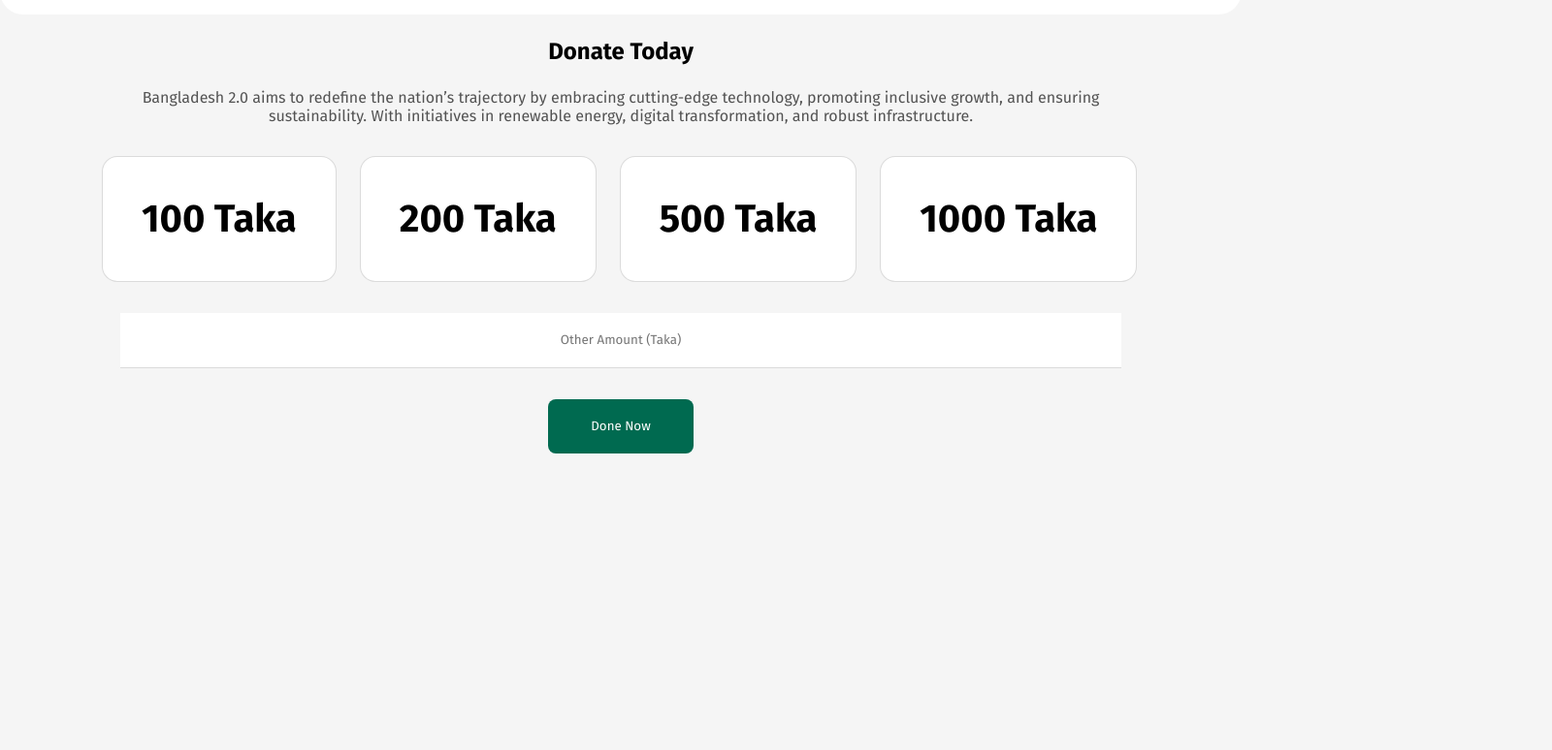
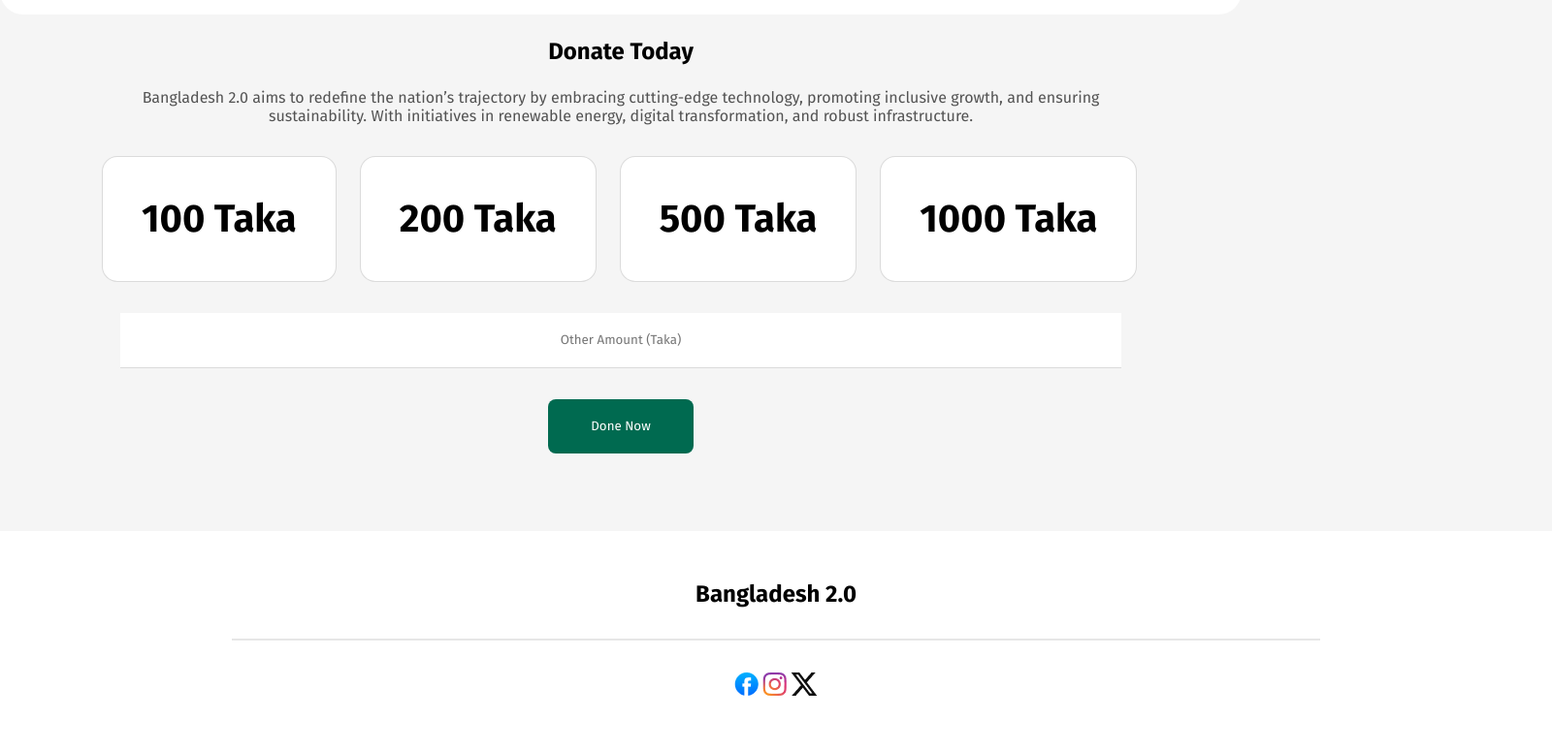
Before and after one commit to Jobaer-Islam/A-01-Bangladesh-2.0, a plain HTML site: page index.html in a window 1280 px wide. Shown: the part 2479-3253 px from the top of the page at 97% size, 1600 px wide, since content can reach past the window. Before the commit the page ends 2947 px from the top, so only its background shows below. Drawn offline with Linux system fonts and the light colour scheme.

Commit message:
added footer section

```diff
--- a/index.html
+++ b/index.html
@@ -70,7 +70,13 @@
                 </div>
             </div>
             <div id="dr-Yunus" class="yunus-qoute">
-                <p>“I’ve been arguing that the capitalist system as we know it is harmful without a new sector—the social business sector—that is dedicated to solving the problems we are piling up around us. It is driven by a largely overlooked factor in human behavior: the drive to solve human problems unselfishly for the simple joy and pride that it brings. Lorem ipsum dolor, sit amet consectetur adipisicing elit. Quibusdam necessitatibus in ab, atque harum, reprehenderit ad, commodi cupiditate iste repudiandae doloremque tempora tempore numquam. Tempore inventore consequatur voluptas vero provident.”</p>
+                <p>“I’ve been arguing that the capitalist system as we know it is harmful without a new sector—the
+                    social business sector—that is dedicated to solving the problems we are piling up around us. It is
+                    driven by a largely overlooked factor in human behavior: the drive to solve human problems
+                    unselfishly for the simple joy and pride that it brings. Lorem ipsum dolor, sit amet consectetur
+                    adipisicing elit. Quibusdam necessitatibus in ab, atque harum, reprehenderit ad, commodi cupiditate
+                    iste repudiandae doloremque tempora tempore numquam. Tempore inventore consequatur voluptas vero
+                    provident.”</p>
                 <h4 class="h-mar">Dr. Muhammad Yunus</h4>
                 <p class="news-color">Chief Adviser of the People's Republic of Bangladesh</p>
             </div>
@@ -121,7 +127,9 @@
                 <h1 class="do-mar-head">Donate Today</h1>
             </div>
             <div class="donate-margin news-color">
-                    <p>Bangladesh 2.0 aims to redefine the nation’s trajectory by embracing cutting-edge technology, promoting inclusive growth, and ensuring sustainability. With initiatives in renewable energy, digital transformation, and robust infrastructure.</p>
+                <p>Bangladesh 2.0 aims to redefine the nation’s trajectory by embracing cutting-edge technology,
+                    promoting inclusive growth, and ensuring sustainability. With initiatives in renewable energy,
+                    digital transformation, and robust infrastructure.</p>
             </div>
             <div class="btn-section donate-margin">
                 <button class="donate-btn btn-text">100 Taka</button>
@@ -140,7 +148,17 @@
 
     </main>
     <footer>
-
+        <section class="foot">
+            <div class="in-foot">
+                <h1 class="foot-head">Bangladesh 2.0</h1>
+                <hr class="hr-padding">
+            </div>
+            <div class="foot-img">
+                <img src="./assests/facebook.png" alt="">
+                <img src="./assests/instagram.png" alt="">
+                <img src="./assests/x.png" alt="">
+            </div>
+        </section>
     </footer>
 
 </body>
--- a/style/style.css
+++ b/style/style.css
@@ -274,7 +274,8 @@
     border: 1px;
 
 }
-.h-mar{
+
+.h-mar {
     margin-top: 12px;
     margin-bottom: 4px;
 }
@@ -391,6 +392,7 @@
     border: 1px;
     background-color: rgba(0, 106, 80, 1);
     color: white;
+    margin-bottom: 80px;
 
 
 
@@ -412,3 +414,33 @@
 .do-mar-head {
     margin-bottom: 24px;
 }
+
+/* footer section styles */
+.foot {
+    display: flex;
+    flex-direction: column;
+    align-items: center;
+    text-align: center;
+    background-color: white;
+    justify-content: space-evenly;
+    width: 1600px;
+    height: 226px;
+    padding-top: 50px;
+    padding-bottom: 50px;
+
+}
+
+.foot-head {
+    margin-bottom: 32px;
+}
+
+.foot-img {
+    margin-top: 32px;
+}
+
+.hr-padding {
+    width: 1122px;
+    height: 0px;
+    border: 1px 0px 0px 0px;
+    border: 1px solid rgba(14, 14, 14, 0.1)
+}
```
Lines whose indentation alone changed are shown as unchanged.
